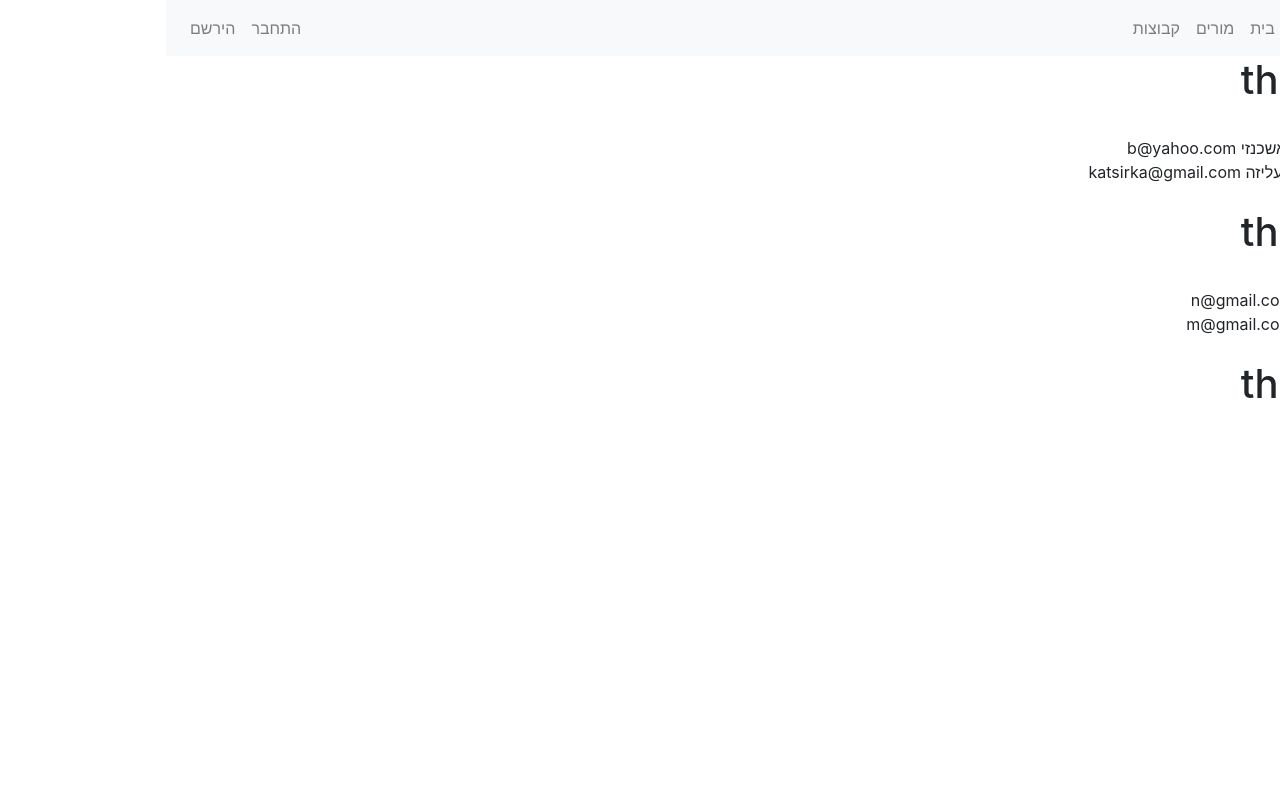
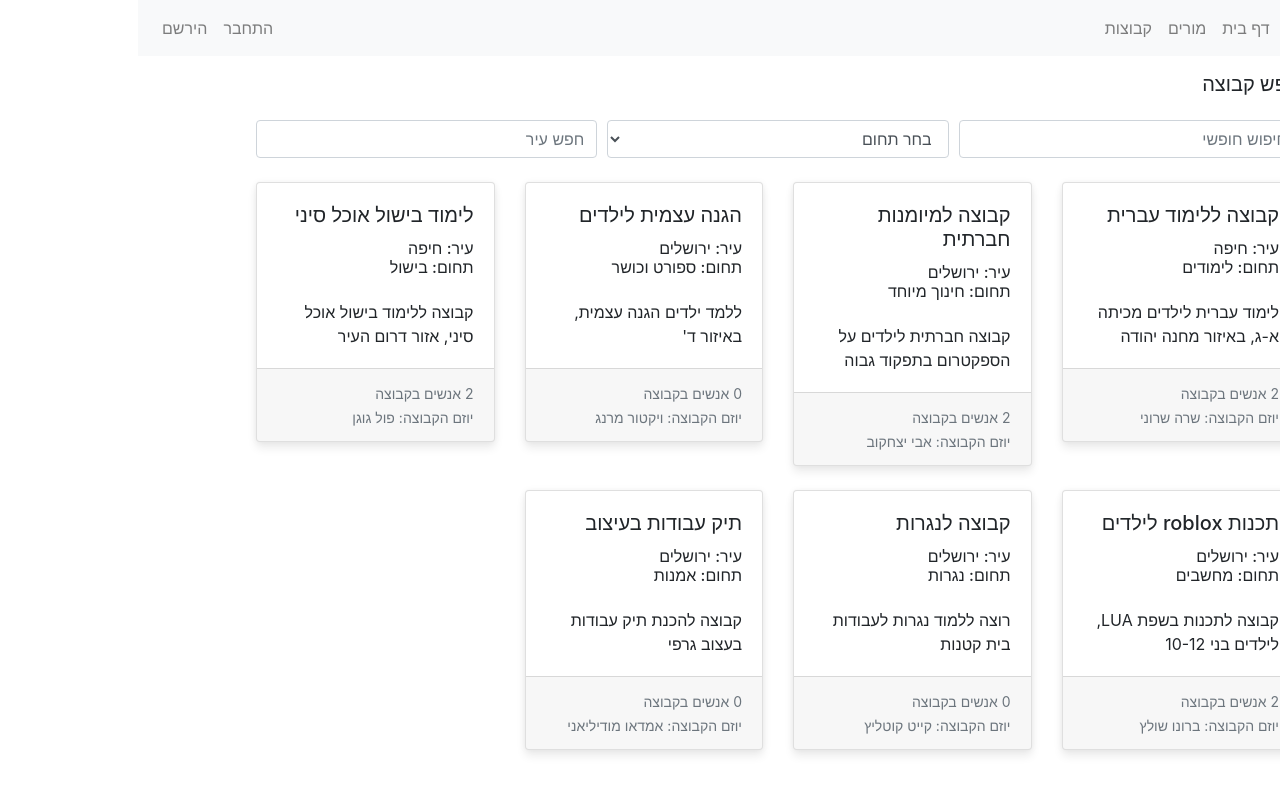
Before and after one commit to irinam759/skillshare, a React (Create React App) app: page /#/groups in a window 1280 px wide. Shown: the top 794 px of the page. Built offline with nearby package versions, Linux system fonts and the light colour scheme; a web font is replaced by a local one.

Commit message:
group page, design cards

```diff
--- a/src/App.js
+++ b/src/App.js
@@ -142,7 +142,18 @@ console.log(this.state.groupsByUsers)
          ></Teachers>
       </Route>
       <Route exact path='/groups'>
-       <Groups allUsers={this.state.allUsers} allGroups={this.state.groupsByUsers}></Groups>
+       <Groups
+       allUsers={this.state.allUsers}
+       groupsByUsers={this.state.groupsByUsers}
+        allTeachers={this.state.allTeachers}
+         allCategories={this.state.allCategories}
+         allCities={this.state.allCities}
+         header={'חפש קבוצה'}
+         activeUser={this.state.activeUser}
+         joinTeacher={this.joinTeacher}
+         exitTeacher={this.exitTeacher}
+
+        ></Groups>
       </Route>
       <Route exact path='/user'>
          <User></User>
--- a/src/data/groups.json
+++ b/src/data/groups.json
@@ -1,17 +1,21 @@
 [
     {"id":1,"createdBy":1,"city":3000,"category":2,"title":"firsfr","desc":"dd", "usersList":[6,7]},
-    {"id":2,"createdBy":2,"city":3,"category":4,"title":"second","desc":"dd", "usersList":[3,4,11]},
-    {"id":3,"createdBy":3,"city":3,"category":4,"title":"third","desc":"dd", "usersList":[1,11,12,5]},
-    {"id":4,"createdBy":4,"city":3,"category":4,"title":"third","desc":"dd", "usersList":[13]},
-    {"id":5,"createdBy":5,"city":3,"category":4,"title":"third","desc":"dd", "usersList":[3]},
-    {"id":6,"createdBy":6,"city":3,"category":4,"title":"third","desc":"dd", "usersList":[]},
-    {"id":7,"createdBy":7,"city":3,"category":4,"title":"third","desc":"dd", "usersList":[]},
-    {"id":8,"createdBy":8,"city":3,"category":4,"title":"third","desc":"dd", "usersList":[]},
-    {"id":9,"createdBy":9,"city":3,"category":4,"title":"third","desc":"dd", "usersList":[]},
-    {"id":10,"createdBy":103,"city":3,"category":4,"title":"third","desc":"dd", "usersList":[]},
-    {"id":11,"createdBy":11,"city":3,"category":4,"title":"third","desc":"dd", "usersList":[3,1]},
-    {"id":12,"createdBy":12,"city":3,"category":4,"title":"third","desc":"dd", "usersList":[13,12]},
-    {"id":13,"createdBy":13,"city":3,"category":4,"title":"third","desc":"dd", "usersList":[]}
+    {"id":2,"createdBy":2,"city":3000,"category":4,"title":"second","desc":"dd", "usersList":[3,4,11]},
+    {"id":3,"createdBy":3,"city":3000,"category":4,"title":"third","desc":"dd", "usersList":[1,11,12,5]},
+    {"id":4,"createdBy":4,"city":3000,"category":4,"title":"third","desc":"dd", "usersList":[13]},
+    {"id":5,"createdBy":5,"city":3000,"category":4,"title":"third","desc":"dd", "usersList":[3000]},
+    {"id":6,"createdBy":6,"city":3000,"category":4,"title":"third","desc":"dd", "usersList":[]},
+    {"id":7,"createdBy":7,"city":3000,"category":4,"title":"third","desc":"dd", "usersList":[]},
+    {"id":8,"createdBy":8,"city":4000,"category":4,"title":"third","desc":"dd", "usersList":[]},
+    {"id":9,"createdBy":9,"city":4000,"category":4,"title":"third","desc":"dd", "usersList":[]},
+    {"id":10,"createdBy":10,"city":4000,"category":4,"title":"קבוצת כדורסל לנשים","desc":"קבוצת כדורסל למשחק חופשי בשעות הערב", "usersList":[]},
+    {"id":11,"createdBy":11,"city":4000,"category":7,"title":"קבוצה ללימוד עברית","desc":"לימוד עברית לילדים מכיתה א-ג, באיזור מחנה יהודה", "usersList":[3,1]},
+    {"id":12,"createdBy":12,"city":3000,"category":9,"title":"קבוצה למיומנות חברתית","desc":"קבוצה חברתית לילדים על הספקטרום בתפקוד גבוה", "usersList":[13,12]},
+    {"id":13,"createdBy":13,"city":3000,"category":4,"title":"הגנה עצמית לילדים","desc":"ללמד ילדים הגנה עצמית, באיזור ד'", "usersList":[]},
+    {"id":14,"createdBy":14,"city":4000,"category":2,"title":"לימוד בישול אוכל סיני","desc":"קבוצה ללימוד בישול אוכל סיני, אזור דרום העיר", "usersList":[3,1]},
+    {"id":15,"createdBy":15,"city":3000,"category":14,"title":"תכנות roblox לילדים","desc":"קבוצה לתכנות בשפת LUA, לילדים בני 10-12", "usersList":[13,12]},
+    {"id":16,"createdBy":16,"city":3000,"category":5,"title":"קבוצה לנגרות","desc":"רוצה ללמוד נגרות לעבודות בית קטנות", "usersList":[]},
+    {"id":17,"createdBy":17,"city":3000,"category":1,"title":"תיק עבודות בעיצוב","desc":"קבוצה להכנת תיק עבודות בעצוב גרפי", "usersList":[]}
 
 
 
--- a/src/data/users.json
+++ b/src/data/users.json
@@ -9,7 +9,11 @@
     {"id":8,"name":"אדווה אשכנזי","email":"i@yahoo.com","pw":"123", "image":"img-cooking6.jpg","city":4000,"isTeacher":true,"categoryId":2,"desc":"אוכל מרוקאי ", "about":"אלמד אותך לבשל אוכל הכי טעים ואוטנטי!"},
     {"id":9,"name":"עלמה כהן","email":"j@yahoo.com","pw":"123", "image":"img-art3.jpg","city":3000,"isTeacher":true,"categoryId":1,"desc":"לימוד רישום וציור בכל הרמות", "about":"אני בוגרת בצלאל באמנות, מציגה ופועלת בתחום האמנות העכשווית. "},
     {"id":10,"name":"לינוי וולקוב","email":"k@yahoo.com","pw":"123", "image":"img-art1.jpg","city":4000,"isTeacher":true,"categoryId":1,"desc":"רישום, הכנת תיק עבודות", "about":"אני ציירת ומאיירת, בוגרת המדרשה. ניסיון רב בהכנת תיק עבודות לקבלה ללימודים, הדרכה ברישום "},
-    {"id":11,"name":"שרה","email":"l@gmail.com","pw":"123", "image":"img-art2.jpg","city":932,"isTeacher":false },
-    {"id":12,"name":"שרה","email":"m@gmail.com","pw":"123", "image":"img-art2.jpg","city":3000,"isTeacher":false },
-    {"id":13,"name":"שרה","email":"n@gmail.com","pw":"123", "image":"img-art2.jpg","city":4000,"isTeacher":false}
+    {"id":11,"name":"שרה שרוני","email":"l@gmail.com","pw":"123", "image":"img-art2.jpg","city":932,"isTeacher":false },
+    {"id":12,"name":"אבי יצחקוב","email":"m@gmail.com","pw":"123", "image":"img-art2.jpg","city":3000,"isTeacher":false },
+    {"id":13,"name":"ויקטור מרנג","email":"n@gmail.com","pw":"123", "image":"img-art2.jpg","city":4000,"isTeacher":false},
+    {"id":14,"name":"פול גוגן","email":"l@gmail.com","pw":"123", "image":"img-art2.jpg","city":932,"isTeacher":false },
+    {"id":15,"name":"ברונו שולץ","email":"m@gmail.com","pw":"123", "image":"img-art2.jpg","city":3000,"isTeacher":false },
+    {"id":16,"name":"קייט קוטליץ","email":"n@gmail.com","pw":"123", "image":"img-art2.jpg","city":4000,"isTeacher":false},
+    {"id":17,"name":"אמדאו מודיליאני","email":"n@gmail.com","pw":"123", "image":"img-art2.jpg","city":4000,"isTeacher":false}
 ]
--- a/src/pages/Groups.js
+++ b/src/pages/Groups.js
@@ -1,32 +1,219 @@
 import React from 'react';
+import { Card, Col, Row } from 'react-bootstrap';
+import CardSubtitles from '../components/CardSubtitles';
+import SearchForm from '../components/SearchForm';
 
 class Groups extends React.Component{
     constructor(props){
         super(props);
+        this.state = {
+            resultsByCategory:[],
+            resultsByCity:[],
+            chosenCity:0,
+            chosenCategory:0,
+
+
+        }
     }
+//Function update state and returns teachers filtered by city
+citySelected = (index) => {
+    const groupsByCity = this.props.groupsByUsers.filter((group)=>{
+        return (String(group.city)===index) ? group : false
+
+});
+this.setState({
+    resultsByCity: groupsByCity,
+    chosenCity:index
+
+})
+
+}
+//Function update state and returns teachers filtered by category
+categorySelected = (index) => {
+    debugger;
+    const filteredGroups = (index!=='0')?
+    this.props.groupsByUsers.filter((group)=>{
+        return (String(group.category)===index) ? group : false}) :this.props.groupsByUsers ;
+
+    this.setState({
+         resultsByCategory: filteredGroups,
+         chosenCategory:index
+    })
+}
+
+// Function that compares both category and city arrays
+// If both selected returns array that includes category and city chosen
+// If none selected  returns all the teachers
+// Else if city or category selected, returns the selected results
+allFilter=()=>{
+    const chosenCity = this.state.chosenCity;
+    const chosenCategory = this.state.chosenCategory;
+
+    if(chosenCity && chosenCategory){
+        return this.props.groupsByUsers
+        .filter((group)=>this.state.resultsByCity.includes(group) && this.state.resultsByCategory.includes(group));
+
+    }
+    if(!chosenCity && !chosenCategory){
+
+        return this.props.groupsByUsers
+    }
+    else{
+
+    return this.props.groupsByUsers
+        .filter((group)=>this.state.resultsByCity.includes(group) || this.state.resultsByCategory.includes(group));
+    }
+}
     getUserById = function(id){
         return this.props.allUsers.find(user =>  (user.id === id))
     }
+
+    //Function join teacher group
+joinTeacherGroup=(teacherId)=>{
+    this.props.joinTeacher(teacherId);
+
+
+}
+//Count user in teachers groups
+countUsers = (groupObj) =>{
+    let count = 0;
+   if (typeof groupObj === "object"){
+    for(let i=0;i<groupObj.usersList.length;i++){
+        count++;
+    }
+
+    return count;
+}
+return 0;
+}
+//Check if user in the list
+// return 0 if in  the list
+// else return -1
+
+changeButton = (groupObj) =>{
+
+    if ((typeof groupObj === "object") && (this.props.activeUser)) {
+          return groupObj.usersList.findIndex(element => (element === this.props.activeUser.id));
+}
+return -1;
+}
+
+exitTeacherGroup=(teacherId)=>{
+    this.props.exitTeacher(teacherId);
+
+
+}
     render(){
-               const allGroups= this.props.allGroups.map((group) => {
+        // const allResults = this.props.allFilter();
+        // //Create teachers cards
+        //      const teacherCards =allResults.map((teacher)=>{
+        //      const teacherCategory = this.props.allCategories.find(element =>  (element.id === teacher.categoryId));
+        //      const teacherCity = this.props.allCities.find(element =>  (element.semel_yeshuv === String(teacher.city)));
+        //      const groupObj = this.props.allGroups.find(user => (user.createdBy === teacher.id));
 
+        //      let counter = this.countUsers(groupObj);
+        //     let findUserInList = this.changeButton(groupObj);
+
+        //          return (
+        //      <Col className="mb-4" key={teacher.id} xs={12} sm={12} md={6} lg={3} >
+
+        //          <Card  className="teacher-card">
+        //          <Card.Img variant="top" src={`./images/img-profile/${teacher.image}`} className="card-img"/>
+        //          <Card.Body>
+        //              <Card.Title>{teacher.name}</Card.Title>
+        //              <div className="details sm" size="sm">
+        //               <CardSubtitles text="עיר:" desc={teacherCity.name}></CardSubtitles>
+        //               <CardSubtitles text="תחום:" desc={teacherCategory.title}></CardSubtitles>
+        //               <CardSubtitles text="התמחות:" desc={teacher.desc}></CardSubtitles>
+        //              </div>
+        //              <Card.Text >
+        //                 {teacher.about}
+        //              </Card.Text>
+        //              <div className="d-flex">
+        //                  <Button className={(findUserInList<0)? 'ml-auto show' : 'ml-auto hide'} size="sm" variant="outline-primary" value={teacher.id} onClick={()=>this.joinTeacherGroup(teacher.id)}>+הצטרף לקבוצה</Button>
+        //                  <Button className={(findUserInList<0)? 'ml-auto hide' : 'ml-auto show'} size="sm" variant="outline-primary" value={teacher.id} onClick={()=>this.exitTeacherGroup(teacher.id)}>-לצאת מקבוצה</Button>
+        //                  <Button className="mr-auto" size="sm" variant="outline-primary">פרטים</Button>
+        //               </div>
+        //          </Card.Body>
+        //          <Card.Footer>
+        //          <Card.Text className="text-muted">
+        //             <small>{counter} אנשים בקבוצה</small>
+        //              </Card.Text>
+        //          </Card.Footer>
+        //              </Card>
+        //               </Col>
+        //      )
+        //  });
+
+        ///////////////////////////////////////////
+        const allResults = this.allFilter();
+               const groupsByUsers= allResults.map((group) => {
+                const groupCategory = this.props.allCategories.find(element =>  (element.id === group.category));
+                const groupCity = this.props.allCities.find(element =>  (element.semel_yeshuv === String(group.city)));
+               const createdBy = this.props.allUsers.find(element =>  (element.id === group.createdBy))
                 let countUsers=0;
-            const users = group.usersList.map((id) => {
+                const users = group.usersList.map((id) => {
                 countUsers++;
                 const userObj = this.getUserById(id)
                 return <div>{userObj.name} {userObj.email}</div>
             })
-            return <div key={group.id}>
-                <h1>{group.title}</h1>
-                <div>{group.usersList}
-                {users}
-                {countUsers}
-                </div>
-            </div>
+            // let findUserInList = this.changeButton(groupObj);
+
+            return (
+                <Col className="mb-4" key={group.id} xs={12} sm={12} md={6} lg={3} >
+                    <Card  className="teacher-card">
+                    <Card.Body>
+                     <Card.Title>{group.title}</Card.Title>
+                      <div className="details sm" size="sm">
+                       <CardSubtitles text="עיר:" desc={groupCity.name}></CardSubtitles>
+                     <CardSubtitles text="תחום:" desc={groupCategory.title}></CardSubtitles>
+
+                      </div>
+                    <Card.Text >
+                    {group.desc}
+                    </Card.Text>
+                      {/* <div className="d-flex">
+                          <Button className={(findUserInList<0)? 'ml-auto show' : 'ml-auto hide'} size="sm" variant="outline-primary" value={teacher.id} onClick={()=>this.joinTeacherGroup(teacher.id)}>+הצטרף לקבוצה</Button>
+                          <Button className={(findUserInList<0)? 'ml-auto hide' : 'ml-auto show'} size="sm" variant="outline-primary" value={teacher.id} onClick={()=>this.exitTeacherGroup(teacher.id)}>-לצאת מקבוצה</Button>
+                          <Button className="mr-auto" size="sm" variant="outline-primary">פרטים</Button>
+                       </div>  */}
+                  </Card.Body>
+                  <Card.Footer>
+                <Card.Text className="text-muted">
+                   <small>{countUsers} אנשים בקבוצה</small> <br />
+                   <small>יוזם הקבוצה: {createdBy.name} </small>
+                    </Card.Text>
+                </Card.Footer>
+
+                    </Card>
+            </Col>
+            )
         })
+        //////////////////////////////////////////
         return(
+
             <div className = "p-groups">
-               {allGroups}
+                 <Row className="pt-3 mb-3 mx-0">
+                <h5>{this.props.header}</h5>
+                </Row>
+
+
+                <SearchForm
+               allCategories={this.props.allCategories}
+               allCities={this.props.allCities}
+               onCitySelected = {this.citySelected}
+               onCategorySelected = {this.categorySelected}
+
+
+                ></SearchForm>
+
+                <Row className="">
+
+                {groupsByUsers}
+
+               </Row>
+
+
             </div>
         )
     }
```
